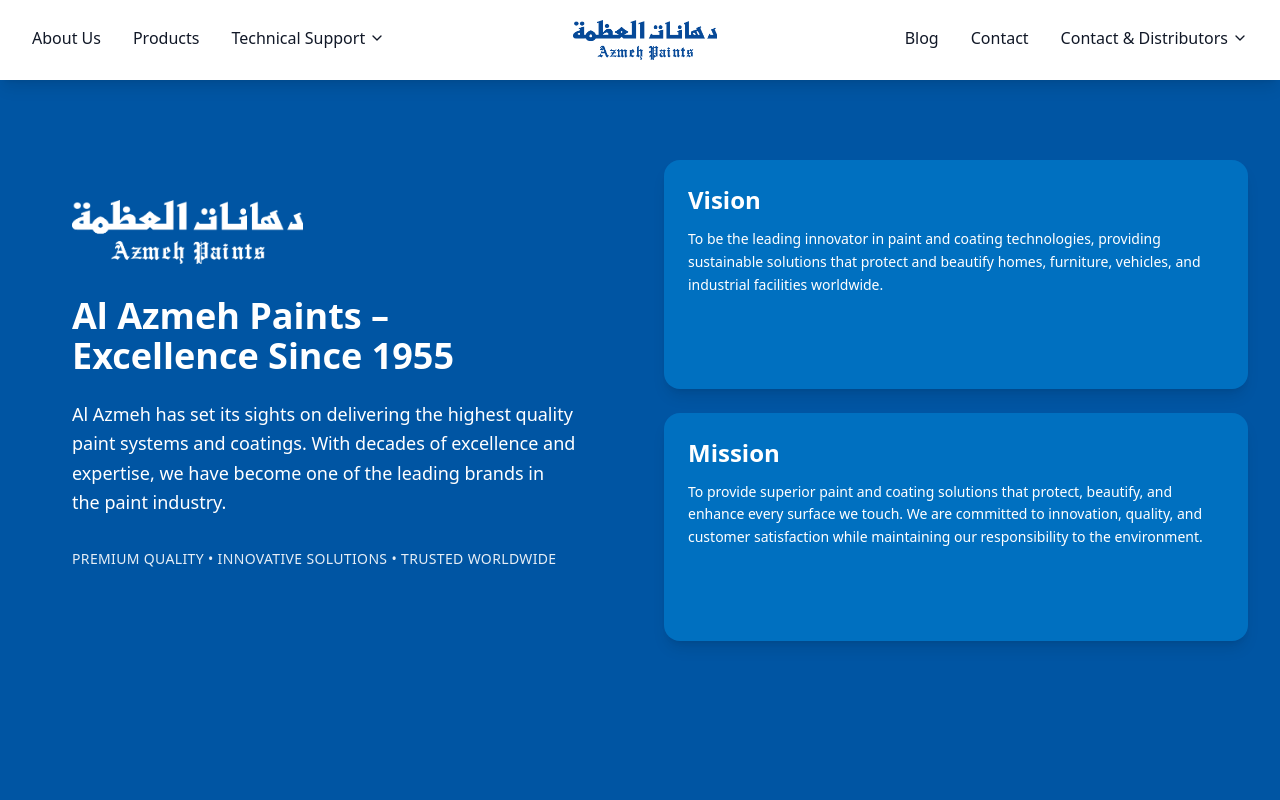
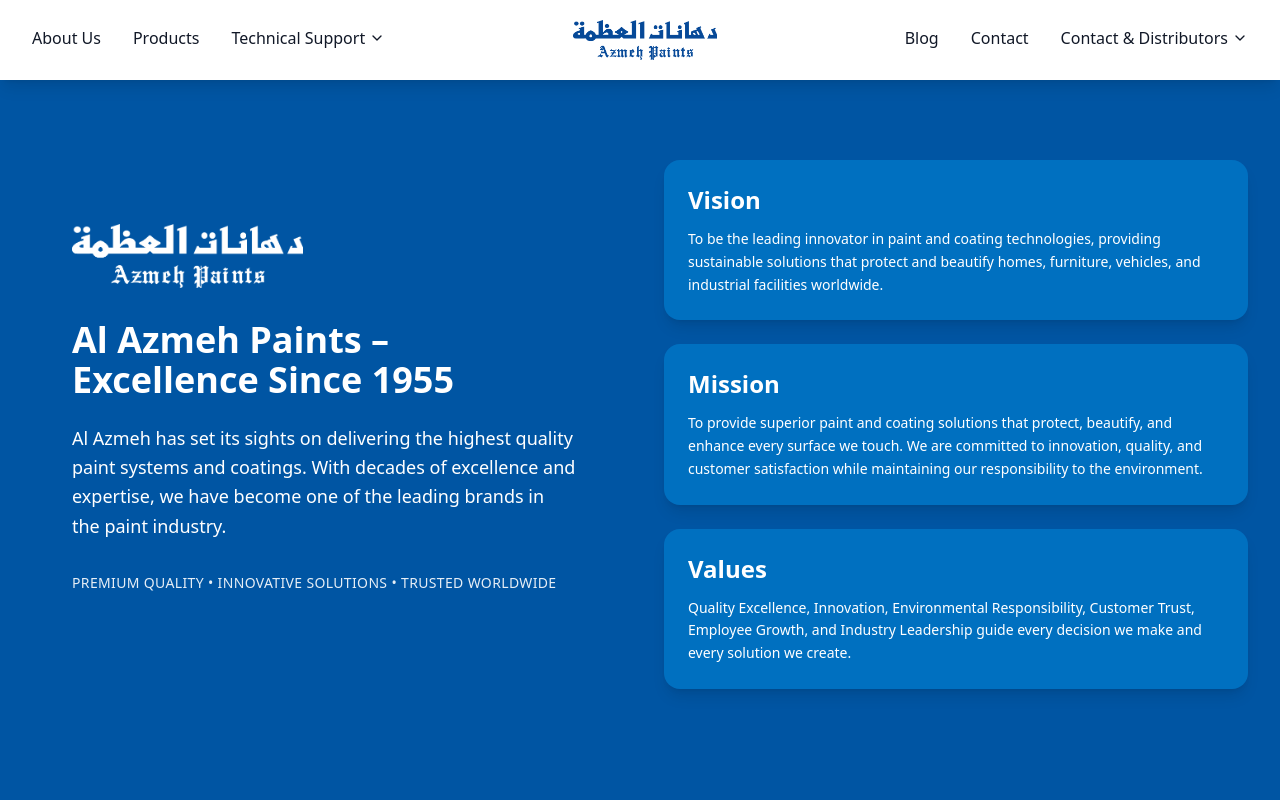
Before and after one commit to AzmehAh/azmeh-web, a React (Vite) app: page /about in a window 1280 px wide. Shown: the top 800 px of the page. Built offline with nearby package versions, Linux system fonts and the light colour scheme.

Commit message:
Updated AboutSection.tsx

```diff
--- a/src/ComponentAbout/AboutSection.tsx
+++ b/src/ComponentAbout/AboutSection.tsx
@@ -18,7 +18,13 @@ const cards = [
       "To provide superior paint and coating solutions that protect, beautify, and enhance every surface we touch. We are committed to innovation, quality, and customer satisfaction while maintaining our responsibility to the environment.",
     icon: Target,
   },
-
+  {
+    id: 3,
+    title: "Values",
+    description:
+      "Quality Excellence, Innovation, Environmental Responsibility, Customer Trust, Employee Growth, and Industry Leadership guide every decision we make and every solution we create.",
+    icon: Heart,
+  },
 ];
 
 const AboutSection = () => {
```
